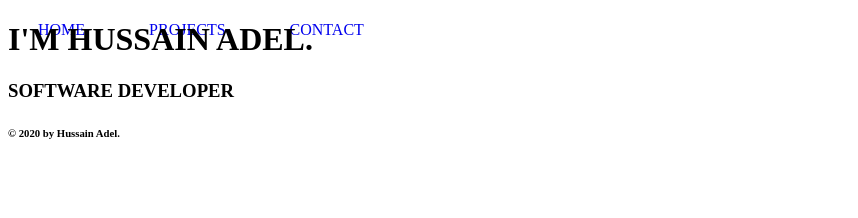
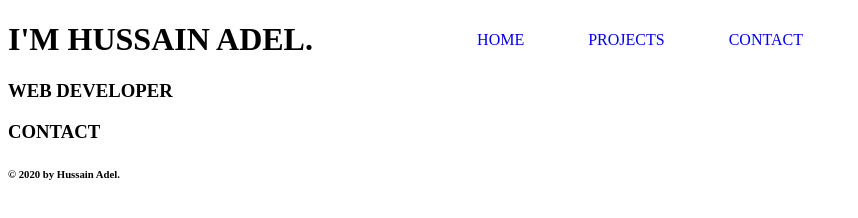
Before and after one commit to Hussain-Adel/Portfolio, a plain HTML site: page index.html in a window 1280 px wide. Shown: the whole page, without its empty margins (0-858 px from the left). Drawn offline with Linux system fonts and the light colour scheme.

Commit message:
Centered navbar links and added contact form

```diff
--- a/index.html
+++ b/index.html
@@ -19,7 +19,7 @@
 
     <div id="welcome-section">
       <h1>I'M HUSSAIN ADEL.</h1>
-      <h3>SOFTWARE DEVELOPER</h3>
+      <h3>WEB DEVELOPER</h3>
     </div>
 
     <div id="projects">
@@ -27,7 +27,10 @@
     </div>
 
     <div id="contact">
+      <h3>CONTACT</h3>
+      <form action="#" name="contact_form">
 
+      </form>
     </div>
 
     <div id="footer">
--- a/src/style.css
+++ b/src/style.css
@@ -1,19 +1,30 @@
 #navbar {
+	float: none;
 	position: fixed;
-	/* margin-left: 50px;
-	margin-right: 50px; */
+	top: 5%;
+	left: 50%;
+	transform: translate(-50%, -50%);
 }
 
-a {
+#navbar a {
 	text-decoration: none;
 	margin-right: 30px;
 	margin-left: 30px;
+
 }
 
-#welcome-section {
-	position: relative;
+/* #welcome-section {
+
+}
+
+#projects {
+
+}
+
+#contact {
+
 }
 
 #footer {
-	position: relative;
-}
+
+} */
```
